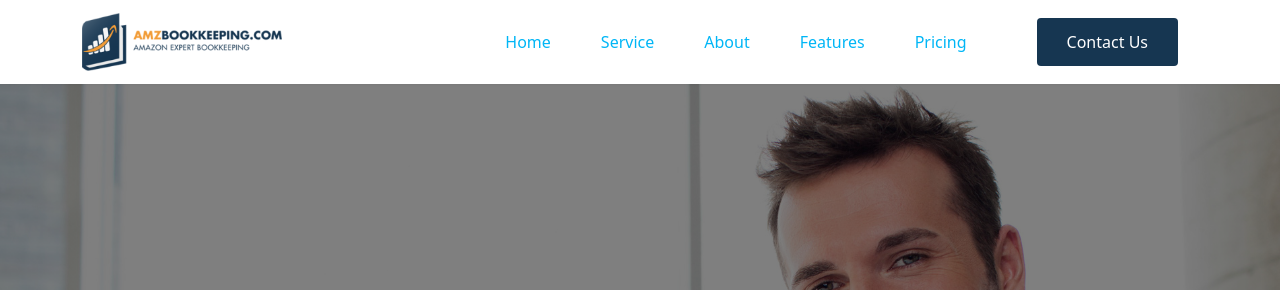
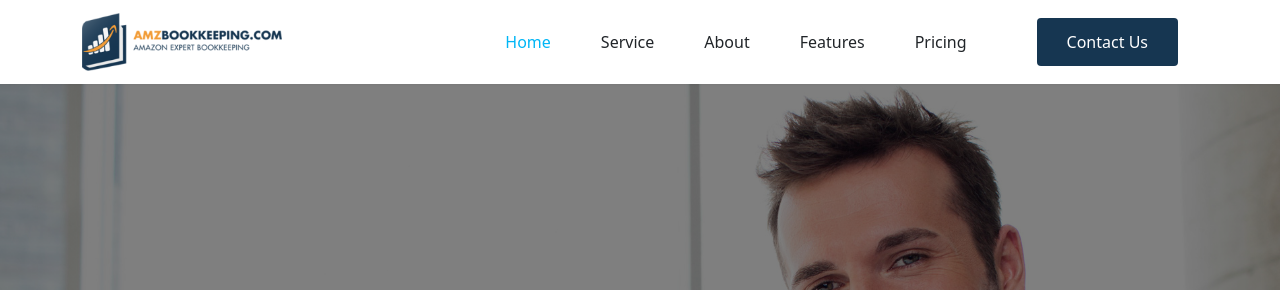
Before and after one commit to instantbookkeeper/website, a PHP site: page / in a window 1280 px wide, with the pointer over the restyled element. Shown: the top 290 px of the page. Run offline with PHP 8.4, Linux system fonts and the light colour scheme; some libraries are stand-ins or nearby versions.

Commit message:
work completed, ready for the review

```diff
--- a/assets/stylesheet.css
+++ b/assets/stylesheet.css
@@ -552,9 +552,7 @@ div#navbarCollapse ul li a:focus {
 .w--current-active {
     color: #00b6f6!important;
 }
-.nav__link:hover, .nav__link.w--current {
-    color: #00b6f6;
-}
+
 
 
 @media screen and (max-width: 767px) {
@@ -704,6 +702,7 @@ div#navbarCollapse ul li a:focus {
         padding-top: 120px;
         padding-bottom: 160px;
     }
+
   }
 
   @media only screen and (min-width:820px) and (max-width: 767px)  {
```
Also changed, not shown: index.php (line endings or trailing spaces).
